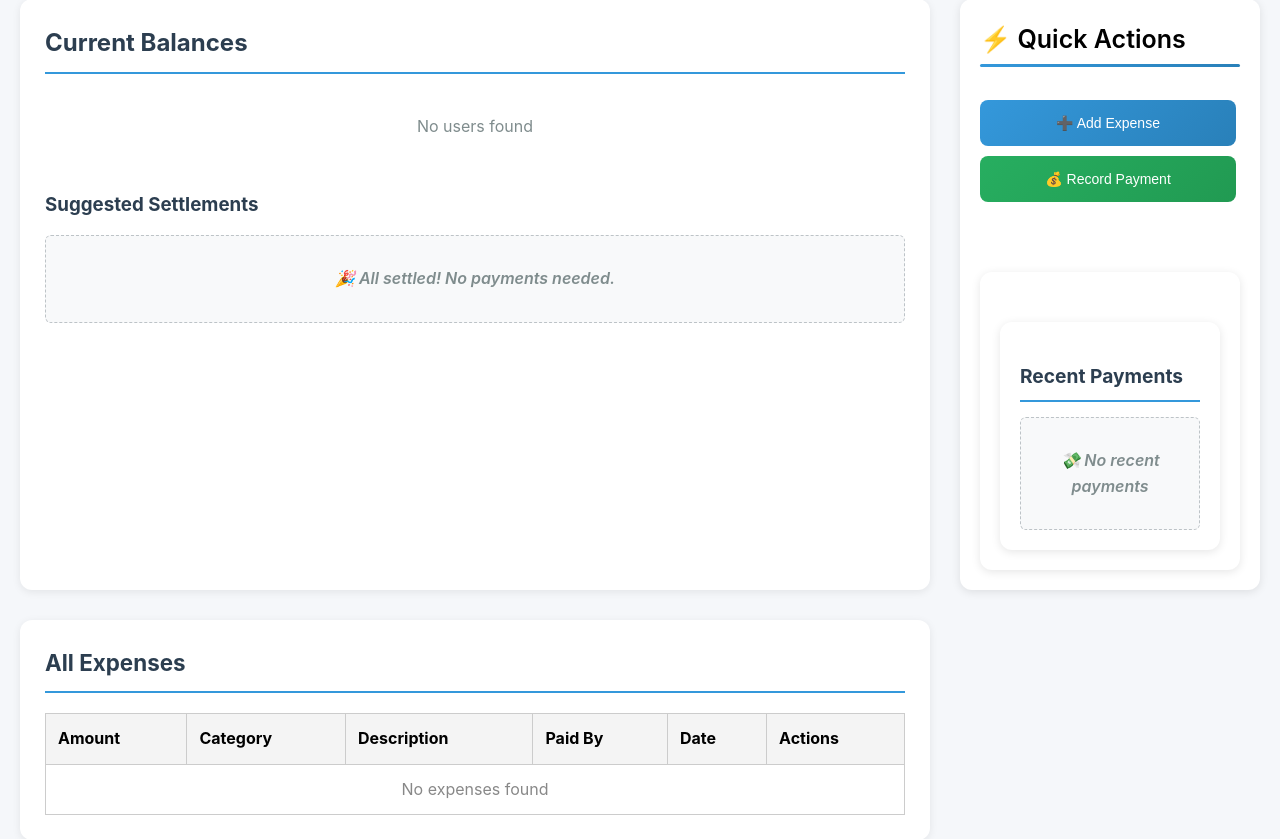
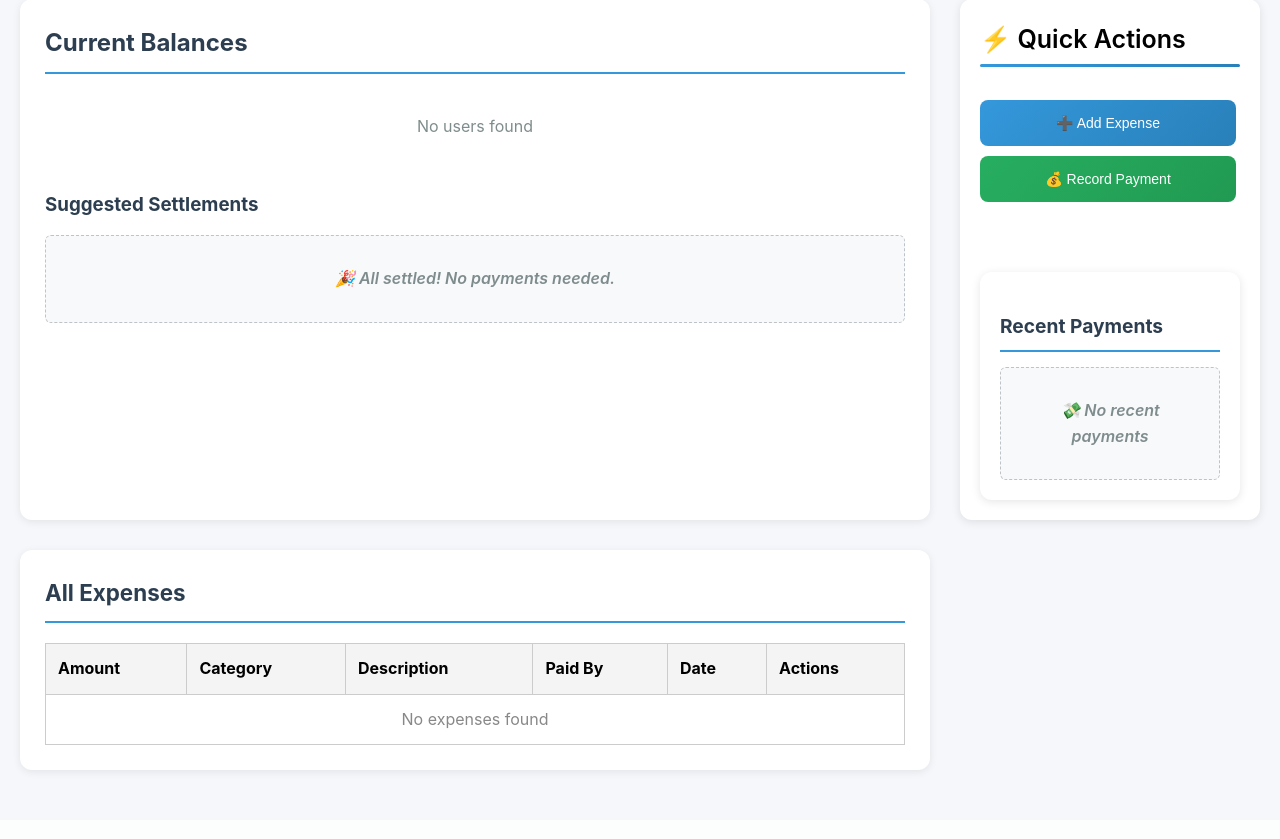
Before and after one commit to ZachSkiba/Expense_Tracker, a Flask app: page /add-expense in a window 1280 px wide. Shown: the part 139-978 px from the top of the page. After the commit the page ends 913 px from the top, so only its background shows below. Run offline with Flask 3, Linux system fonts and the light colour scheme; data that the repository does not hold is empty.

Commit message:
New Changes

```diff
--- a/static/css/settlements-table.css
+++ b/static/css/settlements-table.css
@@ -186,10 +186,10 @@
 }
 
 /* ========================
-   Sidebar Specific Adjustments (restored original card look)
+   Sidebar Specific Adjustments (single card)
 ======================== */
 .sidebar-settlements {
-    background: white;
+    background: white; /* the whole sidebar card */
     border-radius: 12px;
     padding: 20px;
     box-shadow: 0 2px 10px rgba(0,0,0,0.1);
@@ -199,4 +199,12 @@
     overflow-x: auto;
 }
 
+/* Remove extra white box for table inside sidebar */
+.sidebar-settlements .settlements-history {
+    background: none;
+    border-radius: 0;
+    box-shadow: none;
+    padding: 0;
+    margin-top: 0;
+}
 /* Table inside sidebar uses same table styles, no extra shrinking */
```
